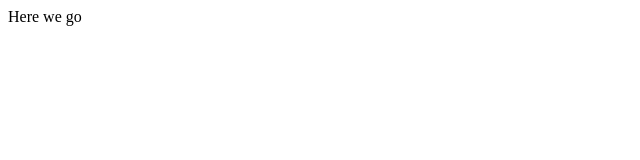
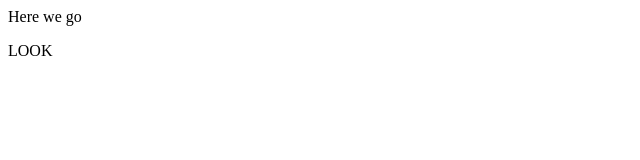
Before and after one commit to Abanoub959595/demo---repo, a plain HTML site: page index.html in a window 1280 px wide. Shown: the full height of the page, 0-640 px from the left. Drawn offline with Linux system fonts and the light colour scheme.

Commit message:
added there

```diff
--- a/index.html
+++ b/index.html
@@ -1,2 +1,4 @@
 
 <div>Here we go</div>
+
+<p>LOOK</p>
```
